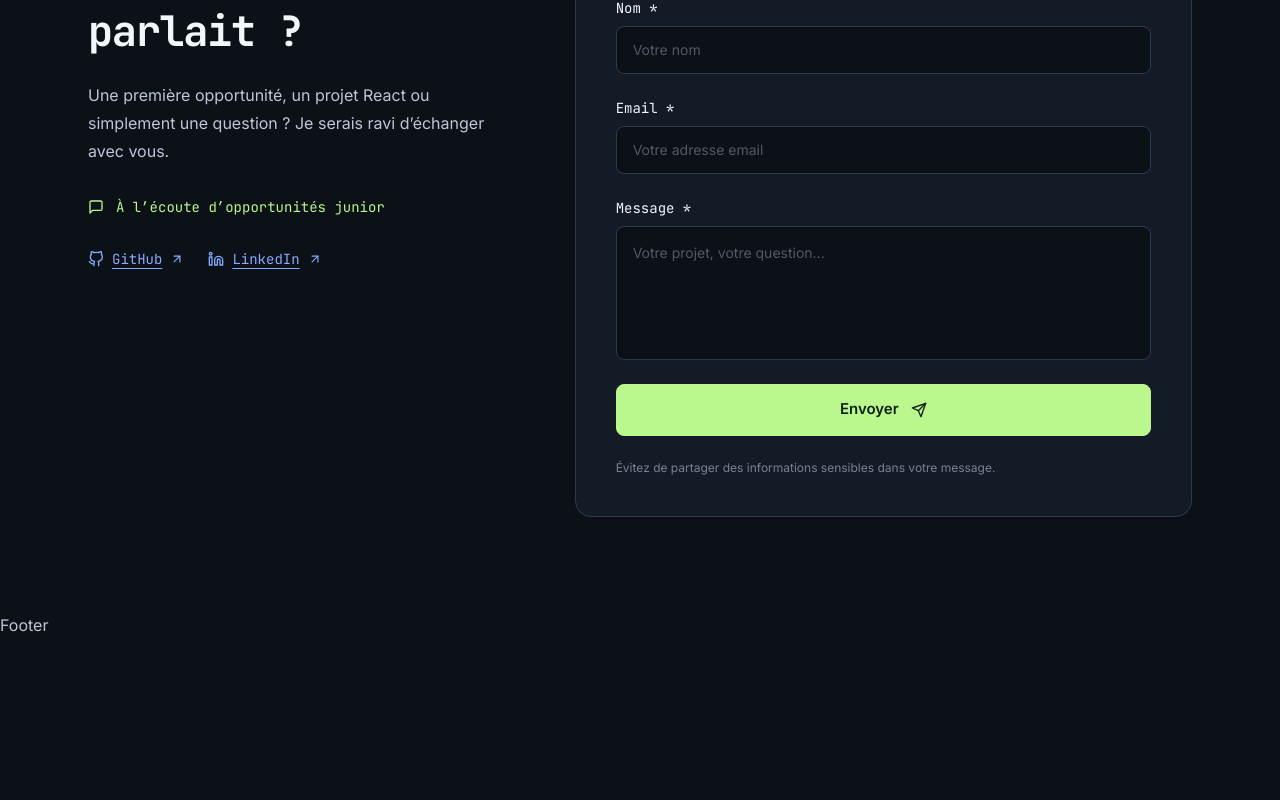
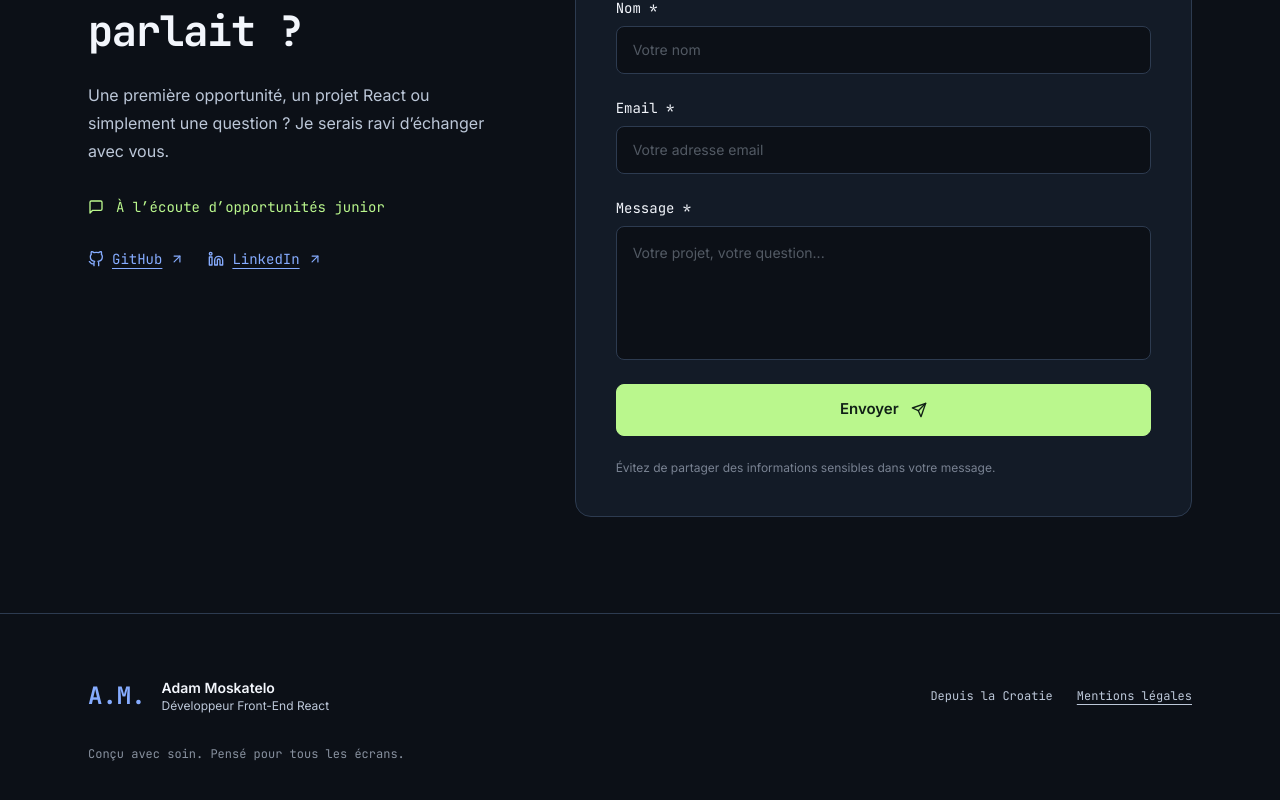
Before and after one commit to Adam93000/Portfolio, a React (Vite) app: page / in a window 1280 px wide. Shown: the part 4235-5035 px from the top of the page. Before the commit the page ends 4872 px from the top, so only its background shows below. Built offline with nearby package versions, Linux system fonts and the light colour scheme.

Commit message:
Implémentation de la modale 'Mentions Légales'

```diff
--- /dev/null
+++ b/src/components/common/LegalModal/LegalModal.jsx
@@ -0,0 +1,133 @@
+import { useEffect } from 'react';
+import { FiX } from 'react-icons/fi';
+
+export default function LegalModal({ isOpen, onClose }) {
+  // Fermer la modale avec la touche Échap
+  useEffect(() => {
+    const handleKeyDown = (e) => {
+      if (e.key === 'Escape') onClose();
+    };
+    if (isOpen) {
+      window.addEventListener('keydown', handleKeyDown);
+      document.body.style.overflow = 'hidden';
+    }
+    return () => {
+      window.removeEventListener('keydown', handleKeyDown);
+      document.body.style.overflow = 'unset';
+    };
+  }, [isOpen, onClose]);
+
+  if (!isOpen) return null;
+
+  return (
+    <div
+      role="dialog"
+      aria-modal="true"
+      aria-labelledby="legal-title"
+      className="fixed inset-0 z-50 flex items-center justify-center bg-black/75 p-4 backdrop-blur-sm sm:p-6"
+      onClick={onClose}
+    >
+      <div
+        className="relative max-h-[85vh] w-full max-w-2xl overflow-y-auto rounded-2xl border border-line bg-surface p-6 shadow-2xl sm:p-8 md:p-10"
+        onClick={(e) => e.stopPropagation()}
+      >
+        {/* Bouton fermer */}
+        <button
+          type="button"
+          onClick={onClose}
+          aria-label="Fermer les mentions légales"
+          className="absolute right-5 top-5 rounded-lg border border-line p-2 text-muted transition-colors hover:border-brand hover:text-ink"
+        >
+          <FiX className="size-5" />
+        </button>
+
+        {/* Titre */}
+        <h2
+          id="legal-title"
+          className="mb-8 font-mono text-2xl font-bold tracking-tight text-ink sm:text-3xl"
+        >
+          MENTIONS LÉGALES
+        </h2>
+
+        {/* Contenu */}
+        <div className="flex flex-col gap-6 font-sans text-sm leading-[1.75] text-muted sm:text-base">
+          {/* 1. Éditeur */}
+          <section className="flex flex-col gap-2">
+            <h3 className="font-mono text-base font-bold text-ink">
+              1. Éditeur du site
+            </h3>
+            <ul className="flex flex-col gap-1 pl-4">
+              <li>
+                <strong className="text-ink">Éditeur :</strong> Adam Moskatelo
+              </li>
+              <li>
+                <strong className="text-ink">Contact :</strong>{' '}
+                <a
+                  href="mailto:moskateloadam@gmail.com"
+                  className="text-brand underline underline-offset-4 hover:text-ink"
+                >
+                  moskateloadam@gmail.com
+                </a>
+              </li>
+              <li>
+                <strong className="text-ink">Localisation :</strong> Dol, Croatie
+              </li>
+            </ul>
+          </section>
+
+          {/* 2. Hébergement */}
+          <section className="flex flex-col gap-2">
+            <h3 className="font-mono text-base font-bold text-ink">
+              2. Hébergement
+            </h3>
+            <ul className="flex flex-col gap-1 pl-4">
+              <li>
+                <strong className="text-ink">Hébergeur :</strong> Netlify, Inc.
+              </li>
+              <li>
+                <strong className="text-ink">Site web :</strong>{' '}
+                <a
+                  href="https://www.netlify.com"
+                  target="_blank"
+                  rel="noopener noreferrer"
+                  className="text-brand underline underline-offset-4 hover:text-ink"
+                >
+                  https://www.netlify.com
+                </a>
+              </li>
+              <li>
+                <strong className="text-ink">Adresse postale :</strong> 44
+                Montgomery Street, Suite 300, San Francisco, California 94104,
+                USA
+              </li>
+            </ul>
+          </section>
+
+          {/* 3. Propriété intellectuelle */}
+          <section className="flex flex-col gap-2">
+            <h3 className="font-mono text-base font-bold text-ink">
+              3. Propriété intellectuelle
+            </h3>
+            <p>
+              L'ensemble de ce site (structure, textes, code source, images) est
+              la propriété exclusive d'Adam Moskatelo. Toute reproduction,
+              représentation ou diffusion, en tout ou partie, est interdite sans
+              autorisation préalable.
+            </p>
+          </section>
+
+          {/* 4. Données personnelles & Cookies */}
+          <section className="flex flex-col gap-2">
+            <h3 className="font-mono text-base font-bold text-ink">
+              4. Données personnelles & Cookies
+            </h3>
+            <p>
+              Ce site vitrine ne collecte aucune donnée personnelle et n'utilise
+              aucun cookie de traçage.
+            </p>
+          </section>
+        </div>
+      </div>
+    </div>
+  );
+}
--- /dev/null
+++ b/src/components/common/LegalModal/index.js
@@ -0,0 +1 @@
+export { default } from './LegalModal';
--- a/src/components/layout/Footer/Footer.jsx
+++ b/src/components/layout/Footer/Footer.jsx
@@ -1,7 +1,42 @@
-export default function Footer() {
+export default function Footer({ onOpenLegal }) {
   return (
-    <footer className="footer">
-      <div>Footer</div>
+    <footer className="border-t border-line px-6 py-12 md:px-10 lg:px-22 lg:py-16">
+      <div className="flex flex-col gap-8">
+        {/* Ligne principale : Signature à gauche, Localisation & Mentions à droite */}
+        <div className="flex flex-col gap-6 sm:flex-row sm:items-center sm:justify-between">
+          {/* Signature : Logo A.M. + Nom & Métier */}
+          <div className="flex items-center gap-4">
+            <span className="font-mono text-2xl font-bold text-brand">
+              A.M.
+            </span>
+            <div className="flex flex-col">
+              <span className="font-sans text-sm font-semibold text-ink">
+                Adam Moskatelo
+              </span>
+              <span className="font-sans text-xs text-muted">
+                Développeur Front-End React
+              </span>
+            </div>
+          </div>
+
+          {/* Localisation & Bouton Mentions légales */}
+          <div className="flex items-center gap-6 font-mono text-xs text-muted">
+            <span>Depuis la Croatie</span>
+            <button
+              type="button"
+              onClick={onOpenLegal}
+              className="cursor-pointer underline underline-offset-4 transition-colors hover:text-ink"
+            >
+              Mentions légales
+            </button>
+          </div>
+        </div>
+
+        {/* Mot de fin */}
+        <p className="font-mono text-xs text-muted/70">
+          Conçu avec soin. Pensé pour tous les écrans.
+        </p>
+      </div>
     </footer>
   );
 }
--- a/src/pages/Home/Home.jsx
+++ b/src/pages/Home/Home.jsx
@@ -1,3 +1,4 @@
+import { useState } from 'react';
 import Header from '../../components/layout/Header/Header';
 import Footer from '../../components/layout/Footer/Footer';
 import HeroSection from '../../components/sections/Hero/HeroSection';
@@ -6,8 +7,11 @@ import SkillsSection from '../../components/sections/Skills/SkillsSection';
 import ProjectsSection from '../../components/sections/Projects/ProjectsSection';
 import TimelineSection from '../../components/sections/Timeline/TimelineSection';
 import ContactSection from '../../components/sections/Contact/ContactSection';
+import LegalModal from '../../components/common/LegalModal';
 
 export default function Home() {
+  const [isLegalOpen, setIsLegalOpen] = useState(false);
+
   return (
     <div className="page-home">
       <Header />
@@ -19,7 +23,13 @@ export default function Home() {
         <TimelineSection />
         <ContactSection />
       </main>
-      <Footer />
+      <Footer onOpenLegal={() => setIsLegalOpen(true)} />
+
+      {/* Modale des mentions légales */}
+      <LegalModal
+        isOpen={isLegalOpen}
+        onClose={() => setIsLegalOpen(false)}
+      />
     </div>
   );
 }
```
